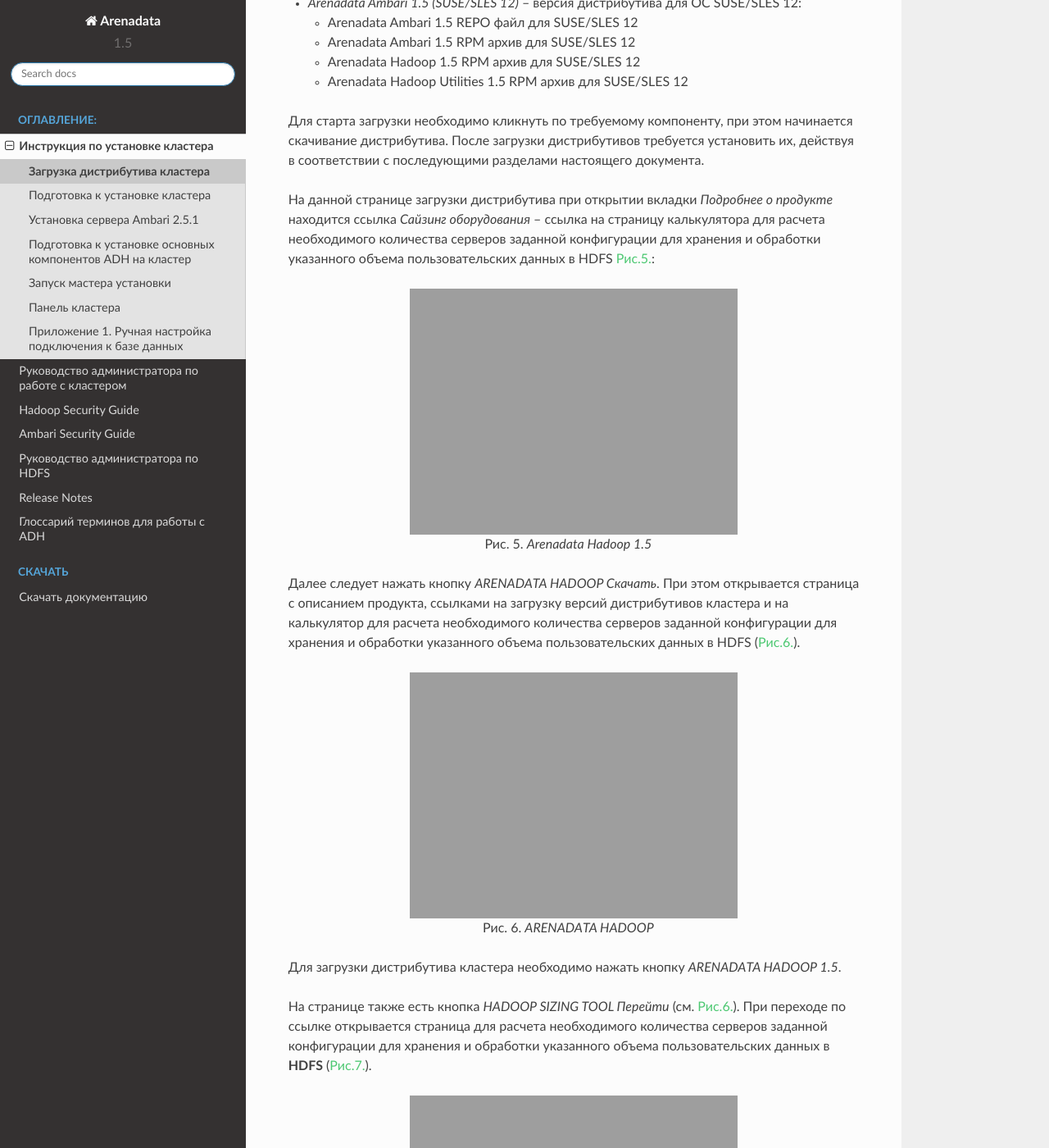
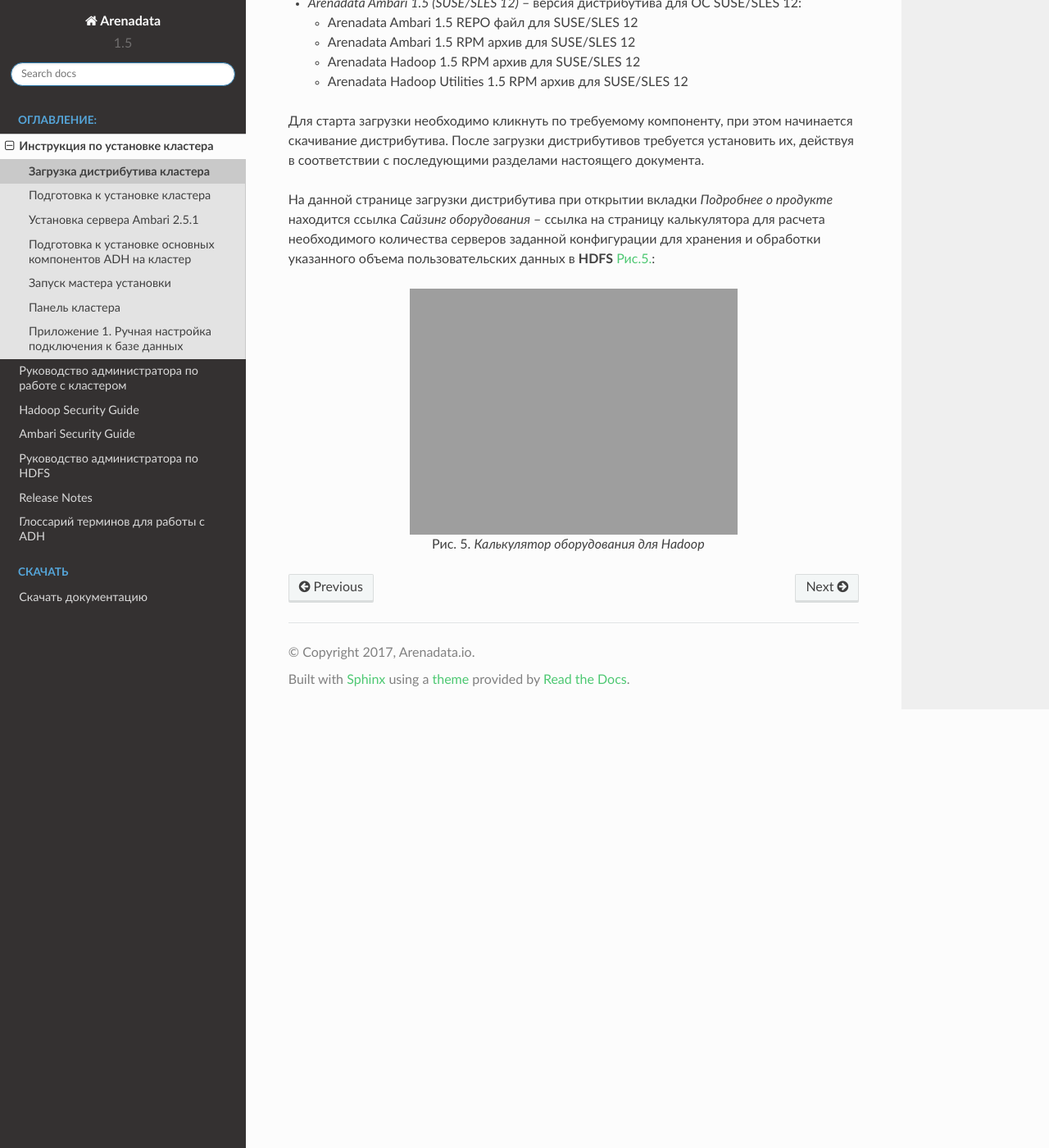
Before and after one commit to arenadata/docs_adps, a Sphinx documentation site: the page built from source/install/download.rst, in a window 1280 px wide and 1400 px high, scrolled down 2424 px. Shown: the whole window at 82% size. Built offline with Sphinx 7.4.7 and the Read the Docs theme 2.0.0, drawn with Linux system fonts in a browser that asks for light colours; some of the changed text lies outside the part shown.

Commit message:
Update download.rst

```diff
--- a/source/install/download.rst
+++ b/source/install/download.rst
@@ -74,7 +74,7 @@
 
 Для старта загрузки необходимо кликнуть по требуемому компоненту, при этом начинается скачивание дистрибутива. После загрузки дистрибутивов требуется установить их, действуя в соответствии с последующими разделами настоящего документа.
 
-На данной странице загрузки дистрибутива при открытии вкладки *Подробнее о продукте* находится ссылка *Сайзинг оборудования* -- ссылка на страницу калькулятора для расчета необходимого количества серверов заданной конфигурации для хранения и обработки указанного объема пользовательских данных в HDFS :numref:`Рис.%s.<install_calc-ADH1.5>`:
+На данной странице загрузки дистрибутива при открытии вкладки *Подробнее о продукте* находится ссылка *Сайзинг оборудования* -- ссылка на страницу калькулятора для расчета необходимого количества серверов заданной конфигурации для хранения и обработки указанного объема пользовательских данных в **HDFS** :numref:`Рис.%s.<install_calc-ADH1.5>`:
 
 
 .. _install_calc-ADH1.5:
@@ -82,32 +82,4 @@
 .. figure:: source/imgs/install_calc-ADH1.5.*
    :align: center
 
-   Arenadata Hadoop 1.5
-
-
-
-
-
-Далее следует нажать кнопку *ARENADATA HADOOP Скачать*. При этом открывается страница с описанием продукта, ссылками на загрузку версий дистрибутивов кластера и на калькулятор для расчета необходимого количества серверов заданной конфигурации для хранения и обработки указанного объема пользовательских данных в HDFS (:numref:`Рис.%s.<install-img-2>`).
-
-.. _install-img-2:
-
-.. figure:: imgs/install_pic2.*
-   :align: center
-
-   ARENADATA HADOOP
-
-
-Для загрузки дистрибутива кластера необходимо нажать кнопку *ARENADATA HADOOP 1.5*.
-
-
-
-
-На странице также есть кнопка *HADOOP SIZING TOOL Перейти* (см. :numref:`Рис.%s.<install-img-2>`). При переходе по ссылке открывается страница для расчета необходимого количества серверов заданной конфигурации для хранения и обработки указанного объема пользовательских данных в **HDFS** (:numref:`Рис.%s.<install_pic5-1>`).
-
-.. _install_pic5-1:
-
-.. figure:: imgs/install_pic5-1.*
-   :align: center
-
-   Hadoop Sizing Tool
+   Калькулятор оборудования для Hadoop
```
